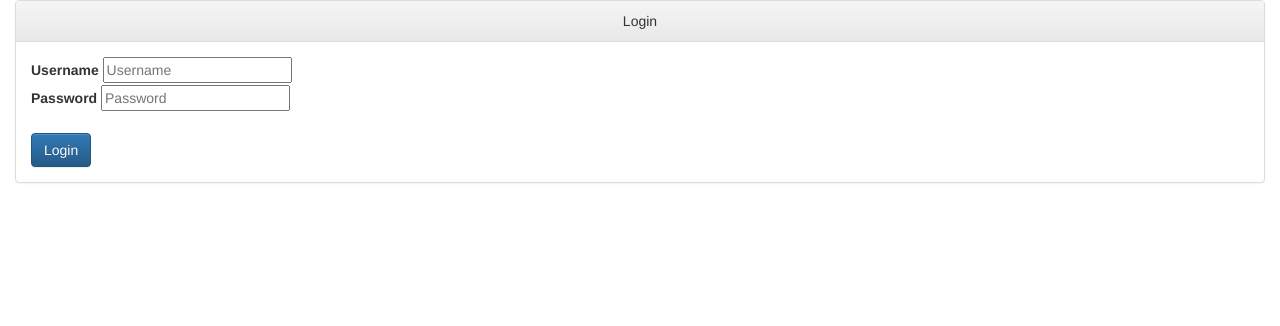
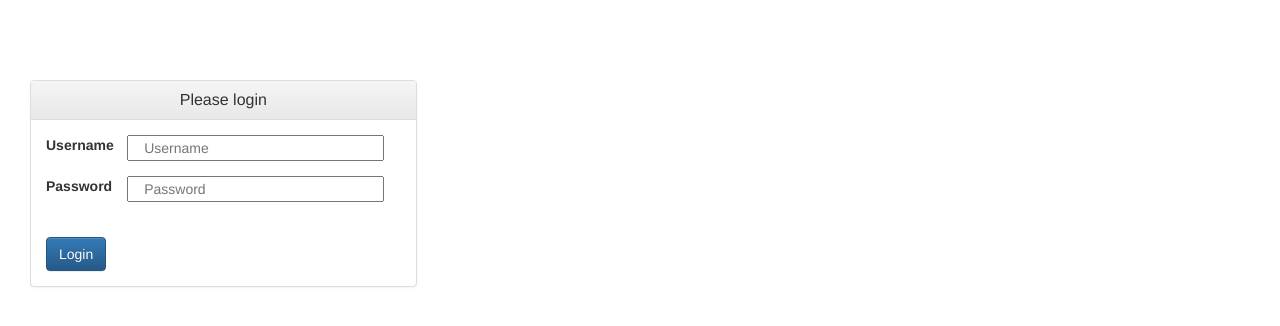
Before and after one commit to ivicaljubicic/Katalyo, a Django app: page /login/ in a window 1280 px wide. Shown: the top 326 px of the page. Run offline with Django 3.2, Linux system fonts and the light colour scheme; some libraries are stand-ins or nearby versions.

Commit message:
Introducing panel

```diff
--- a/templates/registration/login.html
+++ b/templates/registration/login.html
@@ -3,24 +3,30 @@
     {% block head_title %}Login page{% endblock %}
     <body>
      {% block content %}
-        <form method="post"  action="{% url 'login' %}">
+        <form method="post" class="form-horizontal" action="{% url 'login' %}">
             {% csrf_token %}
             {% if next %}
                 <input type="hidden" name="next" value="{{ next }}" />
             {% endif %}
-            <div class="panel panel-default">
+            <br>
+            <br>
+            <br>
+            <br>
+            <div class=" col-sm-4">
+                <div class="panel panel-default center-block">
 
-                <div class="panel-heading text-center">Login</div>
+                    <div class="panel-heading text-center"><h1 class="panel-title">Please login</h1></div>
 
                     <div class="panel-body">
-                        <div class="control-group">
-                            <label class="control-label" for="username">Username</label>
-                            <input type="text" id="username" name="username"  placeholder="Username">
+                            <div class="form-group form-group-xs">
+                                <label  class="col-xs-3" for="username">Username</label>
+                                <input type="text" class="col-xs-8" id="username" name="username"  placeholder="Username">
 
                             </div>
-                        <div class="control-group">
-                            <label class="control-label" for="password">Password</label>
-                            <input type="password" name="password" id="password" placeholder="Password">
+
+                            <div class="form-group form-group-xs">
+                                <label class="col-xs-3"  for="password">Password</label>
+                                <input type="password" class="col-xs-8" name="password" id="password" placeholder="Password">
 
                             </div>
 
@@ -31,7 +37,7 @@
                             </div>
                       </div>
                 </div>
-
+            </div>
         </form>
       {% endblock %}
     </body>
```
Lines whose indentation alone changed are shown as unchanged.
